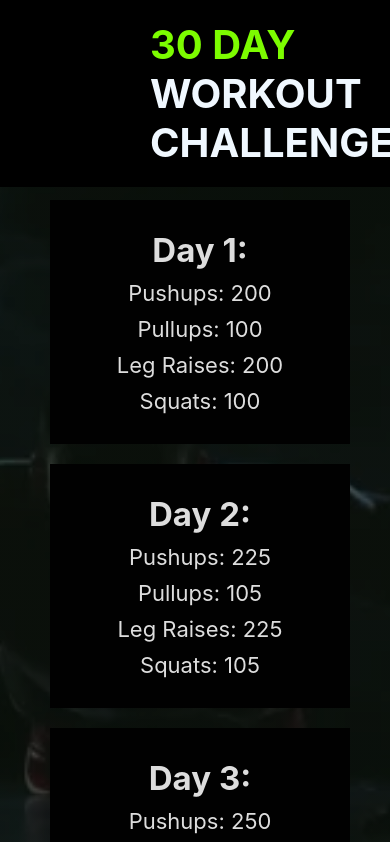
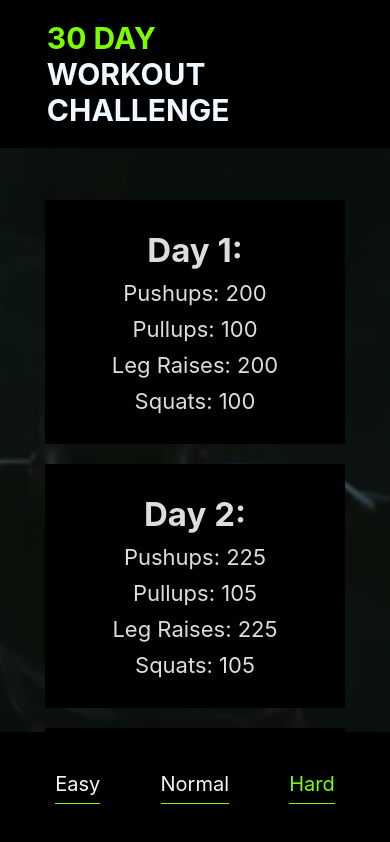
Before and after one commit to xrawvelocity/30dayWorjoutChallenge, a React (Create React App) app: page / in a window 390 px wide. Shown: the top 842 px of the page. Built offline with nearby package versions, Linux system fonts and the light colour scheme.

Commit message:
responsive

```diff
--- a/src/App.js
+++ b/src/App.js
@@ -55,7 +55,7 @@ export default class App extends Component {
             <ul>
             <li onClick={()=>this.setState({difficulty: basicEasy})} className={this.state.difficulty === basicEasy ? "selected" : "link"}>Easy</li>
             <li onClick={()=>this.setState({difficulty: basicNormal})} className={this.state.difficulty === basicNormal ? "selected" : "link"}>Normal</li>
-            <li onClick={()=>this.setState({difficulty: basicHard})} className={this.state.difficulty === basicHard ? "selected" : "link"}>Beast Mode</li>
+            <li onClick={()=>this.setState({difficulty: basicHard})} className={this.state.difficulty === basicHard ? "selected" : "link"}>Hard</li>
             </ul>
           </div>
         </nav>
--- a/src/index.css
+++ b/src/index.css
@@ -7,7 +7,11 @@
 html {
   font-size: 62.5%;
   background-color: #111;
-  background-image: linear-gradient(rgba(12,21,12,.7), rgba(12,21,12,.7)), url('./pushups_bg.jpg');
+  background-image: linear-gradient(
+      rgba(12, 21, 12, 0.7),
+      rgba(12, 21, 12, 0.7)
+    ),
+    url("./pushups_bg.jpg");
   background-position: center;
   background-repeat: no-repeat;
   background-size: cover;
@@ -15,8 +19,8 @@ html {
 }
 
 body {
-  font-family: -apple-system, BlinkMacSystemFont, 'Segoe UI', 'Roboto', 'Oxygen',
-    'Ubuntu', 'Cantarell', 'Fira Sans', 'Droid Sans', 'Helvetica Neue',
+  font-family: -apple-system, BlinkMacSystemFont, "Segoe UI", "Roboto", "Oxygen",
+    "Ubuntu", "Cantarell", "Fira Sans", "Droid Sans", "Helvetica Neue",
     sans-serif;
   -webkit-font-smoothing: antialiased;
 }
@@ -54,11 +58,11 @@ nav ul {
 
 .link,
 .selected {
-  margin: 3rem ;
+  margin: 3rem;
   font-size: 3rem;
 }
 
-.link:hover{
+.link:hover {
   cursor: pointer;
   color: lawngreen;
 }
@@ -93,6 +97,56 @@ main {
   cursor: pointer;
 } */
 
-.day > *:not(:last-child){
+.day > *:not(:last-child) {
   margin-bottom: 1rem;
 }
+
+@media only screen and (max-width: 600px) {
+  nav {
+    padding: 0;
+    background-color: black;
+    color: aliceblue;
+    position: fixed;
+    top: 0;
+    width: 100%;
+  }
+
+  nav ul {
+    display: flex;
+    position: fixed;
+    bottom: 0;
+    width: 100%;
+    background-color: black;
+    list-style: none;
+    justify-content: space-evenly;
+    align-items: center;
+  }
+
+  .link,
+  .selected {
+    margin: 4rem .5rem;
+    font-size: 2rem;
+    padding-bottom: .7rem;
+    border-bottom: 1px solid lawngreen;
+  }
+
+  .nav {
+    display: flex;
+    align-items: center;
+    justify-content: space-between;
+  }
+
+  .title {
+    font-size: 3rem;
+    padding: 2rem 60% 2rem 12%;
+    text-transform: uppercase;
+  }
+
+  main {
+    display: grid;
+    grid-template-columns: repeat(auto-fit, minmax(150px, 300px));
+    justify-content: center;
+    align-items: center;
+    padding: 20rem 0;
+  }
+}
```
